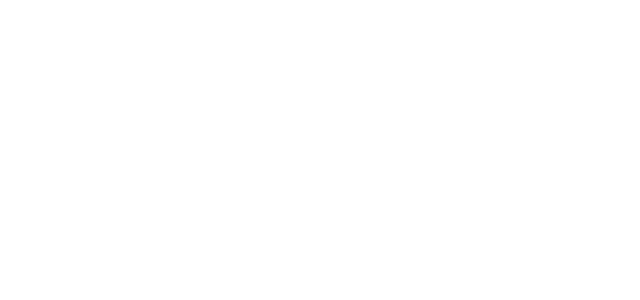
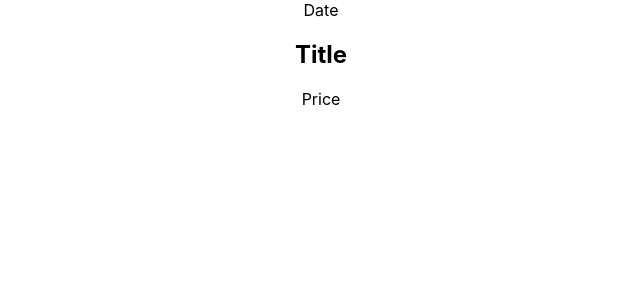
Before and after one commit to advendokt/expenses-react-1, a React (Create React App) app: page / in a window 1280 px wide. Shown: the top 300 px of the page, without its empty margins (319-959 px from the left). Built offline with nearby package versions, Linux system fonts and the light colour scheme.

Commit message:
Made css and expenseItem.js

```diff
--- a/src/App.js
+++ b/src/App.js
@@ -1,9 +1,10 @@
-import logo from './logo.svg';
 import './App.css';
+import ExpensesItem from './components/ExpenseItem';
 
 function App() {
   return (
     <div className="App">
+      <ExpensesItem />
 
     </div>
   );
--- /dev/null
+++ b/src/components/ExpenseItem.js
@@ -0,0 +1,14 @@
+import'./ExpensesItem.css';
+const ExpensesItem = () => {
+    return (
+        <div className='expense-item'>
+            <div>Date</div>
+            <div className='expense-item__description'>
+                <h2>Title</h2>
+                <div className='expense-item__price'>Price</div>
+            </div>
+        </div>
+    )
+}
+
+export default ExpensesItem;
```
Also changed, not shown: src/components/ExpensesItem.css (added).
